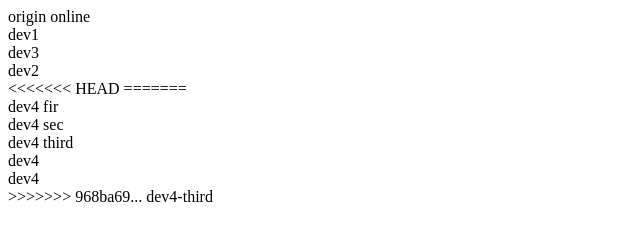
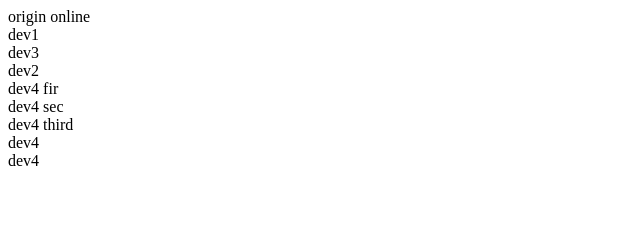
Before and after one commit to rongshuo/gitCompanytest, a plain HTML site: page index.html in a window 1280 px wide. Shown: the whole page, without its empty margins (0-640 px from the left). Drawn offline with Linux system fonts and the light colour scheme.

Commit message:
feature-test-mid

```diff
--- a/index.html
+++ b/index.html
@@ -11,13 +11,10 @@
     <div>dev1</div>
     <div>dev3</div>
     <div>dev2</div>
-<<<<<<< HEAD
-=======
     <div>dev4 fir</div>
     <div>dev4 sec</div>
     <div>dev4 third</div>
     <div>dev4</div>
     <div>dev4</div>
->>>>>>> 968ba69... dev4-third
 </body>
 </html>
```
Also changed, not shown: test2.html (+1 -0 lines).
